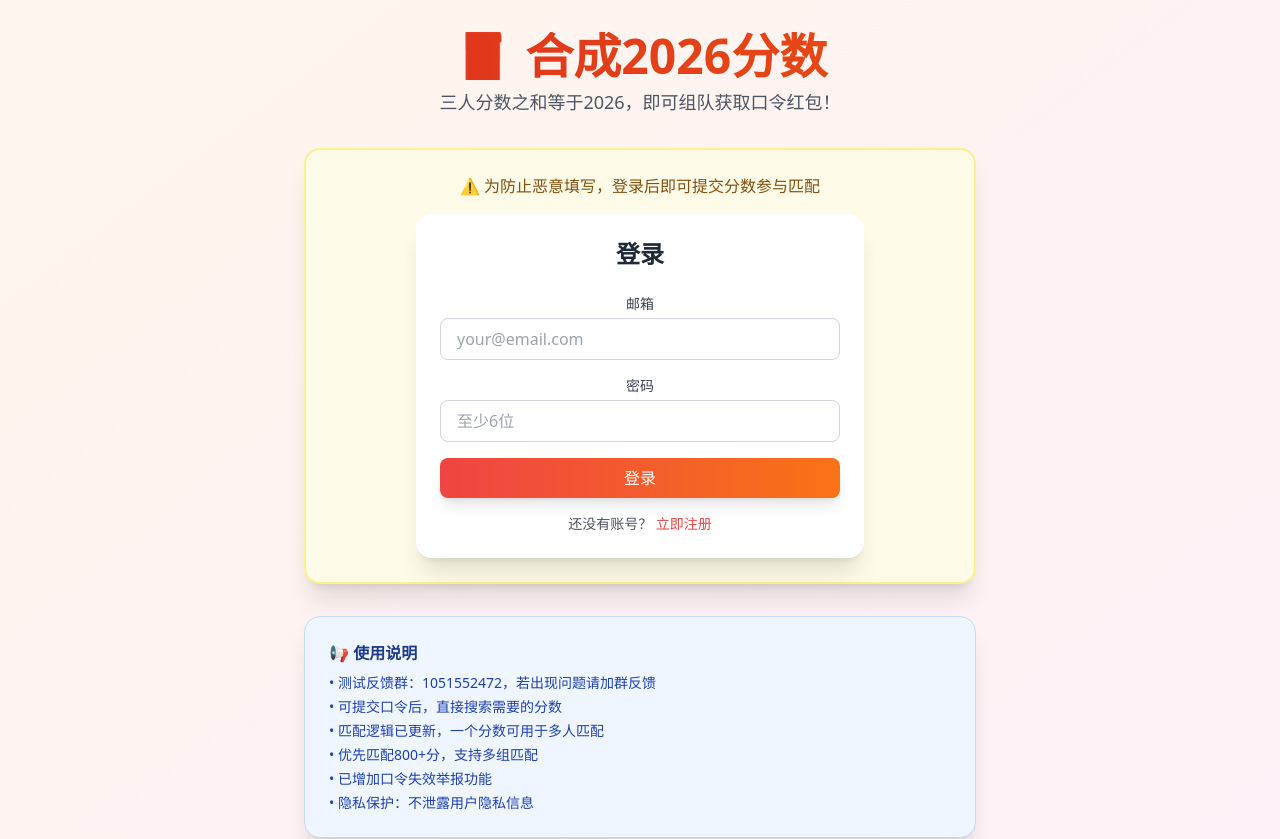
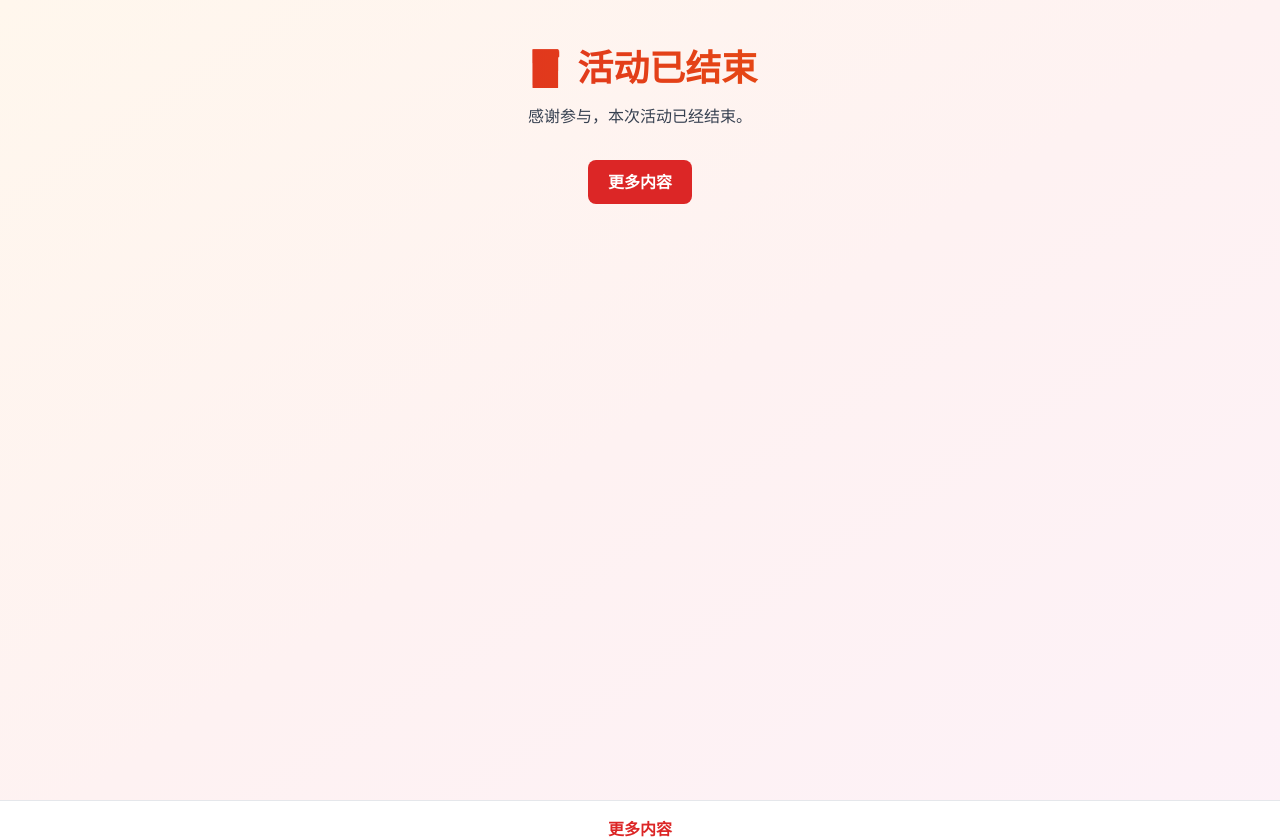
Before and after one commit to wlunan/sesame-team, a Vue app: page / in a window 1280 px wide. Shown: the top 839 px of the page. Built offline with nearby package versions, Linux system fonts and the light colour scheme; no server answers.

Commit message:
添加活动结束界面

```diff
--- a/src/router/index.js
+++ b/src/router/index.js
@@ -1,11 +1,17 @@
 import { createRouter, createWebHistory } from 'vue-router'
 import { useAuthStore } from '@/stores/auth'
 import Home from '@/views/Home.vue'
+import ActivityEnded from '@/views/ActivityEnded.vue'
 import MyMatches from '@/views/MyMatches.vue'
 
 const routes = [
   {
     path: '/',
+    name: 'ActivityEnded',
+    component: ActivityEnded,
+  },
+  {
+    path: '/home',
     name: 'Home',
     component: Home,
   },
--- /dev/null
+++ b/src/views/ActivityEnded.vue
@@ -0,0 +1,24 @@
+<template>
+  <div class="min-h-screen py-12 px-4">
+    <div class="max-w-3xl mx-auto text-center">
+      <h1
+        class="text-3xl md:text-4xl font-bold text-transparent bg-clip-text bg-gradient-to-r from-red-600 to-orange-600"
+      >
+        🧧 活动已结束
+      </h1>
+      <p class="mt-4 text-gray-700">
+        感谢参与，本次活动已经结束。
+      </p>
+      <div class="mt-8">
+        <a
+          href="https://link3.cc/lunan"
+          target="_blank"
+          rel="noopener noreferrer"
+          class="inline-flex items-center justify-center px-5 py-2.5 rounded-lg bg-red-600 text-white font-semibold hover:bg-red-700"
+        >
+          更多内容
+        </a>
+      </div>
+    </div>
+  </div>
+</template>
```
